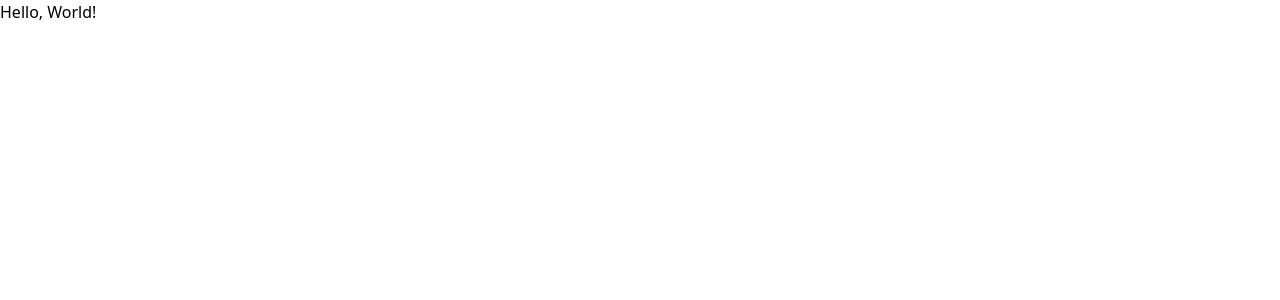
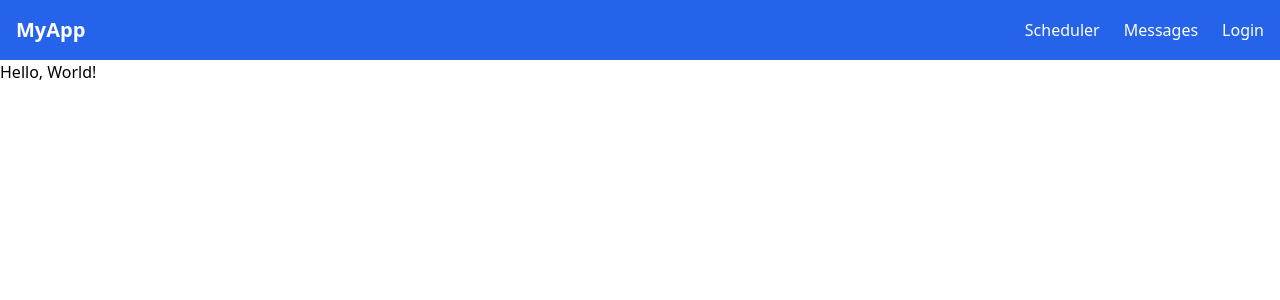
Before and after one commit to Moeed-Chughtai/Office.io, a React (Vite) app in the folder frontend/: page / in a window 1280 px wide. Shown: the top 300 px of the page. Built offline with nearby package versions, Linux system fonts and the light colour scheme.

Commit message:
created components folder

```diff
--- a/frontend/src/App.jsx
+++ b/frontend/src/App.jsx
@@ -1,9 +1,11 @@
 import { useState } from 'react'
+import Navbar from './components/navbar'
 
 function App() {
 
   return (
     <>
+      <Navbar />
       <h1>Hello, World!</h1>
     </>
   )
--- /dev/null
+++ b/frontend/src/components/Navbar.jsx
@@ -0,0 +1,30 @@
+// src/Navbar.jsx
+import React from 'react';
+
+const Navbar = () => {
+  return (
+    <nav className="bg-blue-600 p-4">
+      <div className="container mx-auto flex items-center justify-between">
+        {/* Logo or Title */}
+        <div className="text-white text-xl font-semibold">
+          MyApp
+        </div>
+
+        {/* Navbar Links */}
+        <div className="flex space-x-6">
+          <a href="#" className="text-white hover:text-blue-200 transition-colors">
+            Scheduler
+          </a>
+          <a href="#" className="text-white hover:text-blue-200 transition-colors">
+            Messages
+          </a>
+          <a href="#" className="text-white hover:text-blue-200 transition-colors">
+            Login
+          </a>
+        </div>
+      </div>
+    </nav>
+  );
+};
+
+export default Navbar;
```
Also changed, not shown: 1 other file (tests, documents, lock files or other folders).
